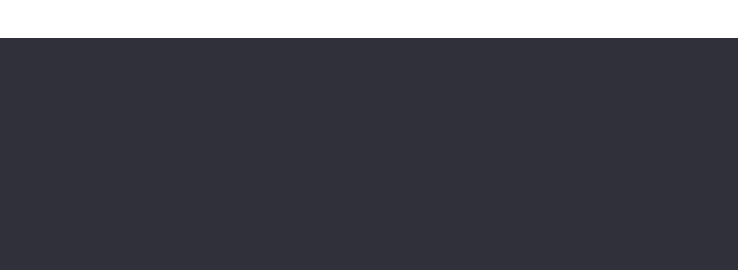
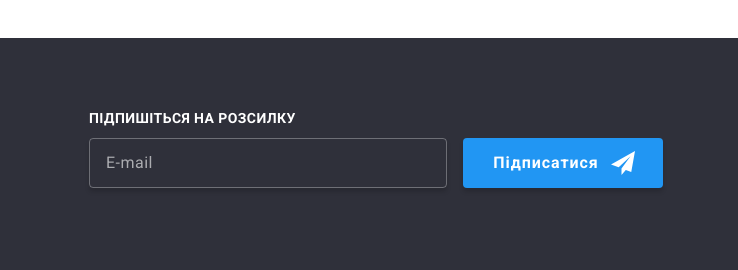
Before and after one commit to ArtemBielyi/goit-markup-hw-06, a plain HTML site: page portfolio.html in a window 1280 px wide. Shown: the part 1594-1864 px from the top of the page, 542-1280 px from the left. Drawn offline with nearby package versions, Linux system fonts and the light colour scheme.

Commit message:
Update portfolio.html

```diff
--- a/portfolio.html
+++ b/portfolio.html
@@ -301,6 +301,25 @@
             </li>
           </ul>
         </div>
+        <div class="footer-subscribe">
+          <p class="footer-subscribe-title">Підпишіться на розсилку</p>
+          <form class="footer-subscribe-form" autocomplete="off">
+            <input
+              class="footer-subscribe-mail"
+              autocomplete="email"
+              type="email"
+              name="mail"
+              required
+              placeholder="E-mail"
+            />
+            <button type="sumbit" class="subscribe-btn">
+              Підписатися
+              <svg class="subscribe-icon" width="24" height="24">
+                <use href="./images/symbol-defs.svg#icon-icon-send"></use>
+              </svg>
+            </button>
+          </form>
+        </div>
       </div>
     </footer>
   </body>
```
